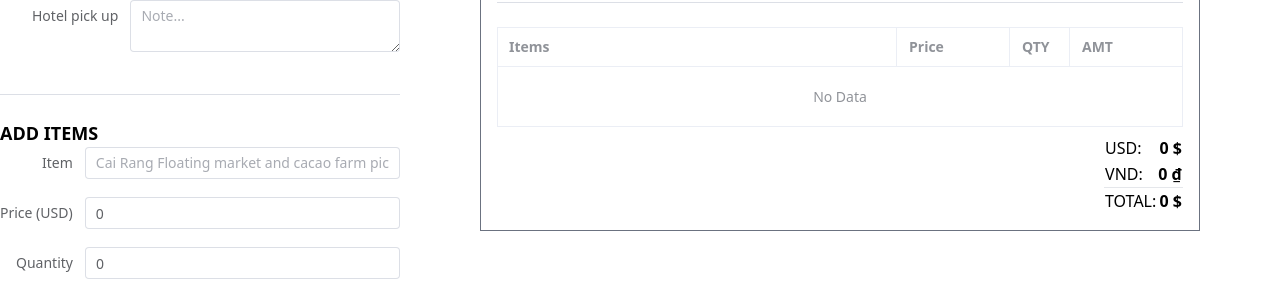
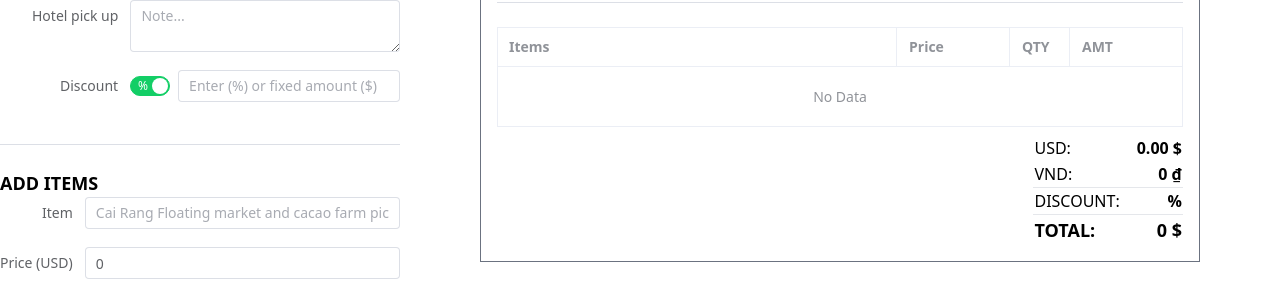
Before and after one commit to thanhlp18/vuejs-learning_invoice-genrator, a Vue app: page / in a window 1280 px wide. Shown: the part 388-683 px from the top of the page. Built offline with nearby package versions, Linux system fonts and the light colour scheme; what vue-html-to-paper would draw is missing.

Commit message:
feature: discount by percentage and fixed amount

```diff
--- a/src/components/Form.vue
+++ b/src/components/Form.vue
@@ -67,6 +67,24 @@ function onDeleteItem(itemIndex) {
     <el-form-item label="Hotel pick up">
       <el-input v-model="guestData.note" :rows="2" type="textarea" placeholder="Note..." />
     </el-form-item>
+
+    <el-form-item label="Discount">
+      <div class="flex flex-row flex-nowrap items-center w-full">
+        <el-switch
+          v-model="guestData.discountType"
+          class="mr-2"
+          inline-prompt
+          style="--el-switch-on-color: #13ce66; --el-switch-off-color: #409eff"
+          active-text="%"
+          inactive-text="$"
+        /><el-input
+          v-model="guestData.discount"
+          type="text"
+          class="flex-1"
+          placeholder="Enter (%) or fixed amount ($)"
+        />
+      </div>
+    </el-form-item>
   </el-form>
   <el-divider />
   <el-form label-width="auto" style="max-width: 600px" class="flex flex-col">
--- a/src/components/InvoiceItems.vue
+++ b/src/components/InvoiceItems.vue
@@ -4,7 +4,7 @@ import { storeToRefs } from 'pinia'
 import { useCounterStore } from '@/stores/invoiceStore.js'
 const store = useCounterStore()
 const { guestData } = store
-const { paymentTotal } = storeToRefs(store)
+const { paymentTotal, paymentTotalWithDiscount } = storeToRefs(store)
 const tableData = guestData.items
 </script>
 <template>
@@ -31,24 +31,32 @@ const tableData = guestData.items
 
   <table class="ml-auto mt-2">
     <tr>
-      <td>USD:</td>
-      <td class="text-right font-semibold">{{ paymentTotal + ' $' }}</td>
+      <td class="pr-4">USD:</td>
+      <td class="text-right font-semibold">{{ Number(paymentTotal).toFixed(2) + ' $' }}</td>
     </tr>
     <tr class="border-b">
-      <td>VND:</td>
+      <td class="pr-4">VND:</td>
       <td class="text-right font-semibold">
         {{
-          (paymentTotal * 23000).toLocaleString('vi-VN', {
+          (Number(paymentTotal).toFixed(0) * 23000).toLocaleString('vi-VN', {
             style: 'currency',
             currency: 'VND'
           })
         }}
       </td>
     </tr>
+    <tr class="border-b">
+      <td class="pr-4">DISCOUNT:</td>
+      <td class="text-right font-semibold">
+        {{ guestData.discount }} {{ guestData.discountType ? '%' : '$' }}
+      </td>
+    </tr>
 
     <tr class="w-full">
-      <td>TOTAL:</td>
-      <td class="text-right font-semibold" colspan="2">{{ paymentTotal + ' $' }}</td>
+      <td class="pr-4 font-semibold text-lg">TOTAL:</td>
+      <td class="text-right font-semibold text-lg" colspan="2">
+        {{ paymentTotalWithDiscount + ' $' }}
+      </td>
     </tr>
   </table>
 </template>
--- a/src/stores/invoiceStore.js
+++ b/src/stores/invoiceStore.js
@@ -9,6 +9,8 @@ export const useCounterStore = defineStore('invoice', () => {
     numberOfGuests: 0,
     hotel: '',
     note: '',
+    discountType: true, // true for percentage, false for fixed amount
+    discount: '',
     items: []
   })
 
@@ -25,8 +27,18 @@ export const useCounterStore = defineStore('invoice', () => {
 
   // Getters
   const paymentTotal = computed(() => {
-    return guestData.value.items.reduce((acc, item) => acc + item.price, 0)
+    return guestData.value.items.reduce((acc, item) => acc + item.price * item.qty, 0)
   })
 
-  return { guestData, addItem, deleteItem, paymentTotal }
+  const paymentTotalWithDiscount = computed(() => {
+    const total = paymentTotal.value
+    if (total === 0) return 0
+    if (!guestData.value.discountType && guestData.value.discount > total) return 0
+    const discountPrice = guestData.value.discountType
+      ? total - (total * guestData.value.discount) / 100
+      : total - guestData.value.discount
+    return Number(discountPrice)
+  })
+
+  return { guestData, addItem, deleteItem, paymentTotal, paymentTotalWithDiscount }
 })
```
